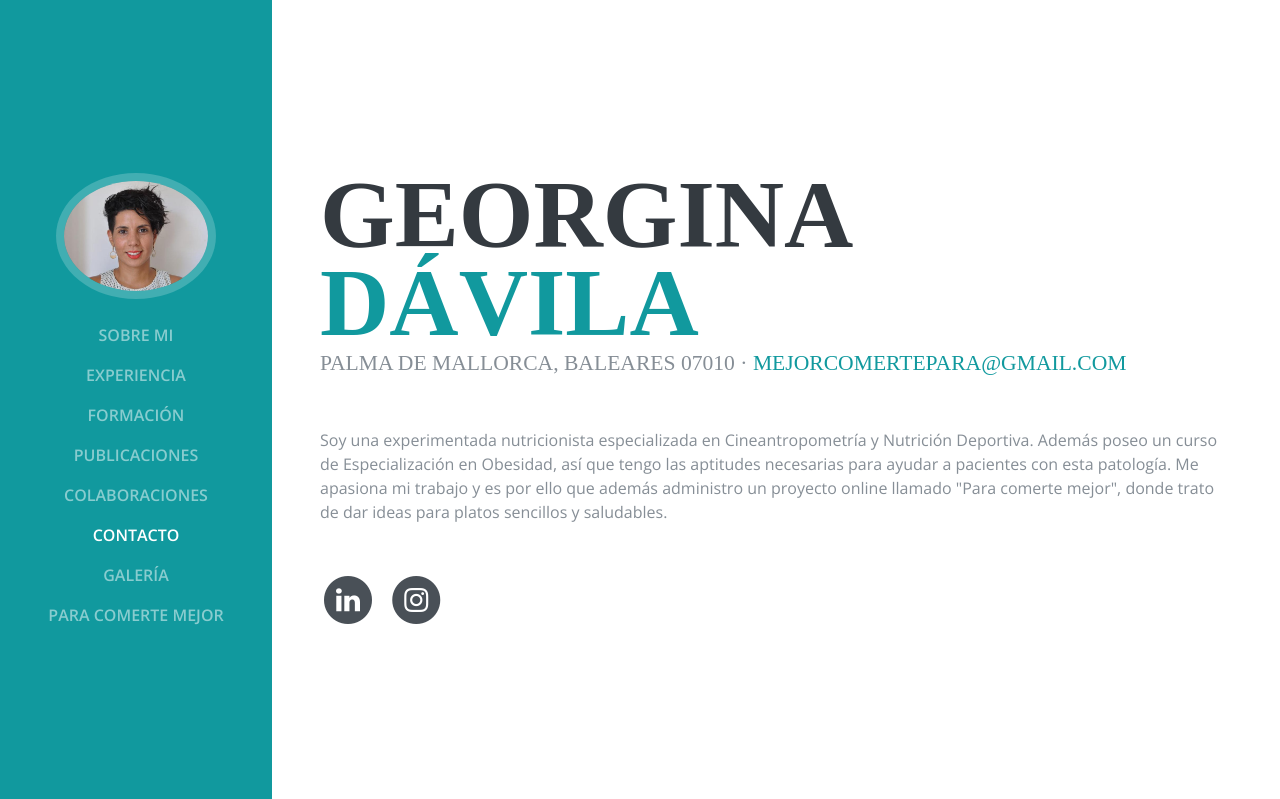
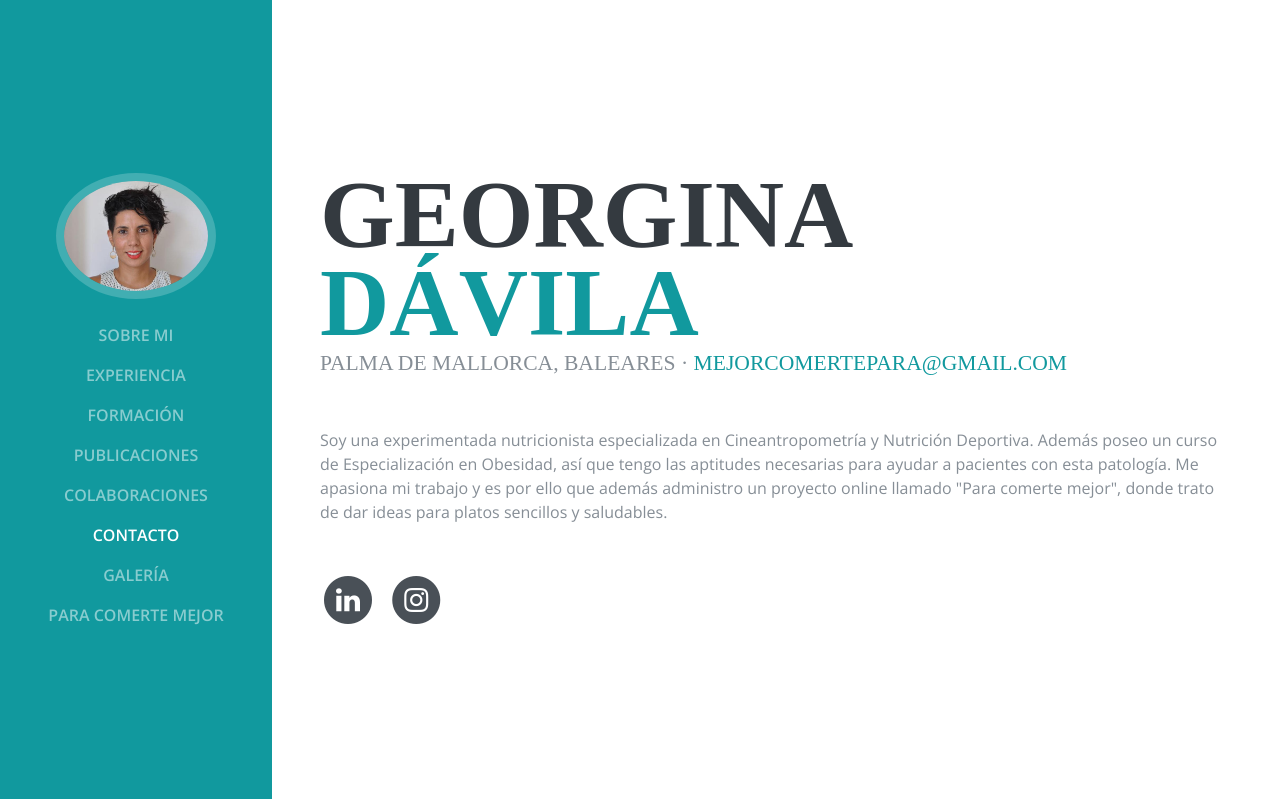
Before and after one commit to Cortocircuito/georgina-mysite, a Django app: page / in a window 1280 px wide. Shown: the top 799 px of the page. Run offline with Django 3.2, Linux system fonts and the light colour scheme; some libraries are stand-ins or nearby versions; some web fonts are replaced.

Commit message:
Remove postal code

```diff
--- a/myprofile/templates/myprofile/index.html
+++ b/myprofile/templates/myprofile/index.html
@@ -77,7 +77,7 @@
         <div class="my-auto">
           <h1 class="mb-0">Georgina <span class="text-primary">Dávila</span></h1>
 
-          <div class="subheading mb-5">Palma de Mallorca, Baleares 07010 ·
+          <div class="subheading mb-5">Palma de Mallorca, Baleares ·
             <a href="mailto:mejorcomertepara@gmail.com">mejorcomertepara@gmail.com</a>
           </div>
           <p class="mb-5">Soy una experimentada nutricionista especializada en Cineantropometría y Nutrición Deportiva. Además poseo un curso de Especialización en Obesidad, así que tengo las aptitudes necesarias para ayudar a pacientes con esta patología. Me apasiona mi trabajo y es por ello que además administro un proyecto online llamado "Para comerte mejor", donde trato de dar ideas para platos sencillos y saludables.</p>
```
